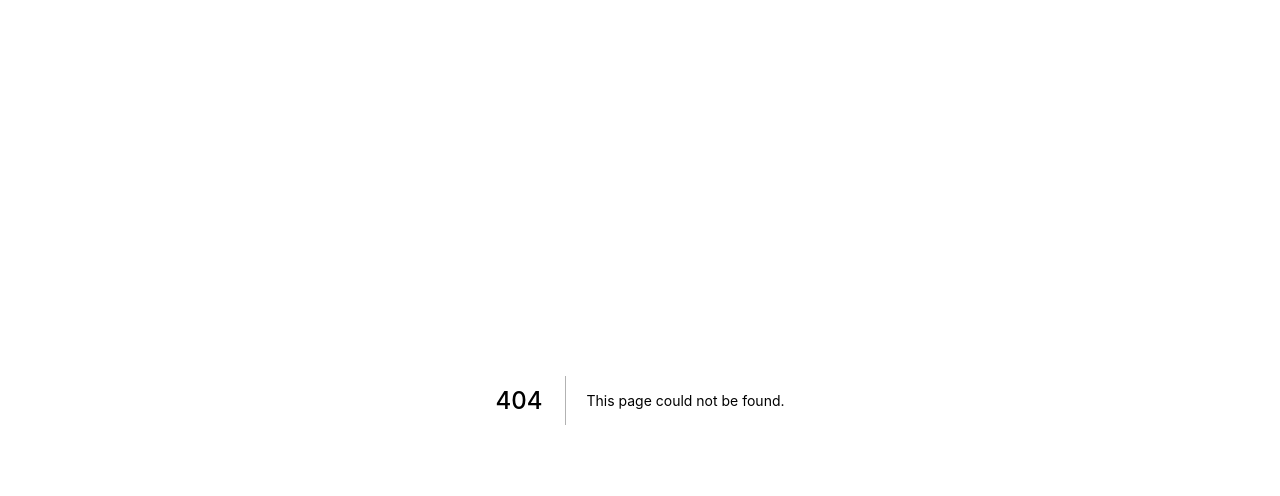
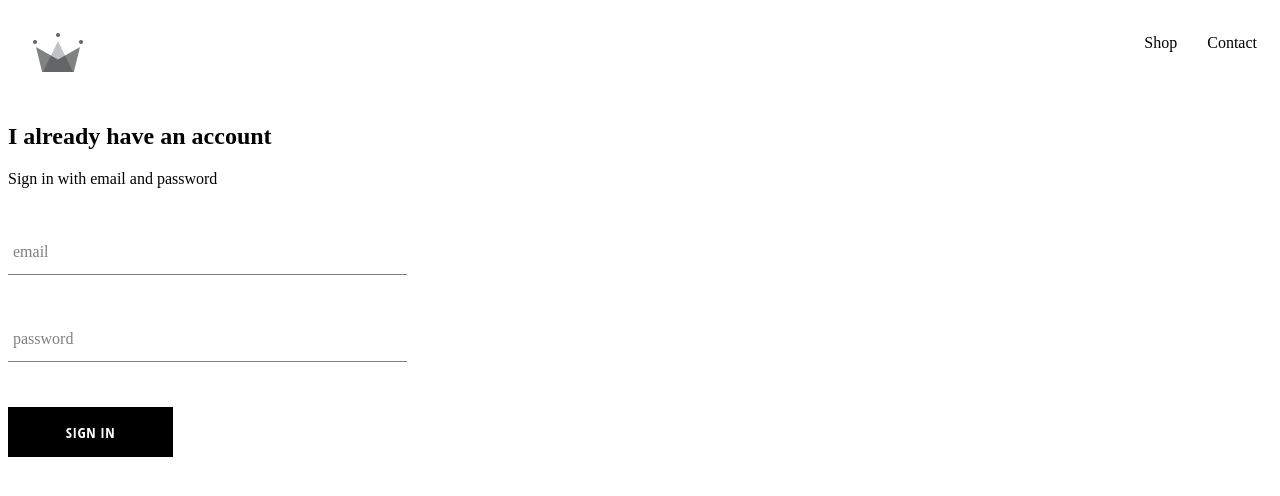
Before and after one commit to RubenOlano/Next-Ecommerce, a Next.js app: page /signin in a window 1280 px wide. Before the commit this address had no page. Shown: the top 496 px of the page. Built offline with nearby package versions, Linux system fonts and the light colour scheme.

Commit message:
Add sign in component with custome button

```diff
--- /dev/null
+++ b/src/components/Button/Button.module.scss
@@ -0,0 +1,32 @@
+.custom-button {
+    min-width: 165px;
+    width: auto;
+    height: 50px;
+    letter-spacing: 0.5px;
+    line-height: 50px;
+    padding: 0 35px 0 35px;
+    font-size: 15px;
+    background-color: black;
+    color: white;
+    text-transform: uppercase;
+    font-family: 'Open Sans Condensed';
+    font-weight: bolder;
+    border: none;
+    cursor: pointer;
+
+    &:hover {
+        background-color: white;
+        color: black;
+        border: 1px solid black;
+    }
+
+    &.google-sign-in {
+        background-color: #4285f4;
+        color: white;
+
+        &:hover {
+            background-color: #357ae8;
+            border: none;
+        }
+    }
+}
--- /dev/null
+++ b/src/components/Button/Button.tsx
@@ -0,0 +1,15 @@
+import React, { FC } from "react";
+import styles from "./Button.module.scss";
+interface ButtonProps {
+  type: "submit";
+}
+
+const Button: FC<ButtonProps> = ({ children, ...otherProps }) => {
+  return (
+    <button className={styles["custom-button"]} {...otherProps}>
+      {children}
+    </button>
+  );
+};
+
+export default Button;
--- /dev/null
+++ b/src/components/FormInput/FormInput.module.scss
@@ -0,0 +1,54 @@
+$sub-color: grey;
+$main-color: black;
+
+@mixin shrinkLabel {
+    top: -14px;
+    font-size: 12px;
+    color: $main-color;
+}
+
+.group {
+    position: relative;
+    margin: 45px 0;
+
+    .form-input {
+        background: none;
+        background-color: white;
+        color: $sub-color;
+        font-size: 18px;
+        padding: 10px 10px 10px 5px;
+        display: block;
+        width: 100%;
+        border: none;
+        border-radius: 0;
+        border-bottom: 1px solid $sub-color;
+        margin: 25px 0;
+
+        &:focus {
+            outline: none;
+        }
+
+        &:focus~.form-input-label {
+            @include shrinkLabel();
+        }
+    }
+
+    input[type='password'] {
+        letter-spacing: 0.3em;
+    }
+
+    .form-input-label {
+        color: $sub-color;
+        font-size: 16px;
+        font-weight: normal;
+        position: absolute;
+        pointer-events: none;
+        left: 5px;
+        top: 10px;
+        transition: 300ms ease all;
+
+        &.shrink {
+            @include shrinkLabel();
+        }
+    }
+}
--- /dev/null
+++ b/src/components/FormInput/FormInput.tsx
@@ -0,0 +1,34 @@
+import React, { FC } from "react";
+import styles from "./FormInput.module.scss";
+
+interface FormProps {
+  handleChange: (e: React.FormEvent<HTMLInputElement>) => void;
+  label: string;
+  name: string;
+  type: string;
+  required: boolean;
+  value: string;
+}
+
+const FormInput: FC<FormProps> = ({ handleChange, label, ...otherProps }) => {
+  return (
+    <div className={styles["group"]}>
+      <input
+        onChange={handleChange}
+        className={styles["form-input"]}
+        {...otherProps}
+      />
+      {label && (
+        <label
+          className={`${
+            styles[`${otherProps.value?.length ? "shrink" : ""}`]
+          } ${styles["form-input-label"]}`}
+        >
+          {label}
+        </label>
+      )}
+    </div>
+  );
+};
+
+export default FormInput;
--- /dev/null
+++ b/src/components/SignIn/SignIn.module.scss
@@ -0,0 +1,9 @@
+.sign-in {
+    width: 30vw;
+    display: flex;
+    flex-direction: column;
+
+    .title {
+        margin: 10px 0;
+    }
+}
--- /dev/null
+++ b/src/components/SignIn/SignIn.tsx
@@ -0,0 +1,63 @@
+import React, { useState } from "react";
+import Button from "../Button/Button";
+import FormInput from "../FormInput/FormInput";
+import styles from "./SignIn.module.scss";
+
+interface IForm {
+  email: string;
+  password: string;
+}
+
+const initForm: IForm = {
+  email: "",
+  password: "",
+};
+
+const SignIn = () => {
+  const [form, setForm] = useState<IForm>(initForm);
+
+  const handleSubmit = (e: React.FormEvent) => {
+    e.preventDefault();
+    setForm({
+      email: "",
+      password: "",
+    });
+  };
+
+  const handleChange = (e: React.FormEvent<HTMLInputElement>) => {
+    const { value, name } = e.currentTarget;
+    setForm({
+      ...form,
+      [name]: value,
+    });
+  };
+
+  return (
+    <div className={styles["sign-in"]}>
+      <h2>I already have an account</h2>
+      <span>Sign in with email and password</span>
+      <form onSubmit={handleSubmit}>
+        <FormInput
+          handleChange={handleChange}
+          name="email"
+          type="email"
+          value={form.email}
+          label="email"
+          required
+        />
+        <FormInput
+          handleChange={handleChange}
+          name="password"
+          type="password"
+          label="password"
+          value={form.password}
+          required
+        />
+
+        <Button type="submit">Sign In</Button>
+      </form>
+    </div>
+  );
+};
+
+export default SignIn;
--- /dev/null
+++ b/src/pages/signin.tsx
@@ -0,0 +1,14 @@
+import React from "react";
+import Header from "../components/Header/Header";
+import SignIn from "../components/SignIn/SignIn";
+
+const signin = () => {
+  return (
+    <>
+      <Header />
+      <SignIn />
+    </>
+  );
+};
+
+export default signin;
```
